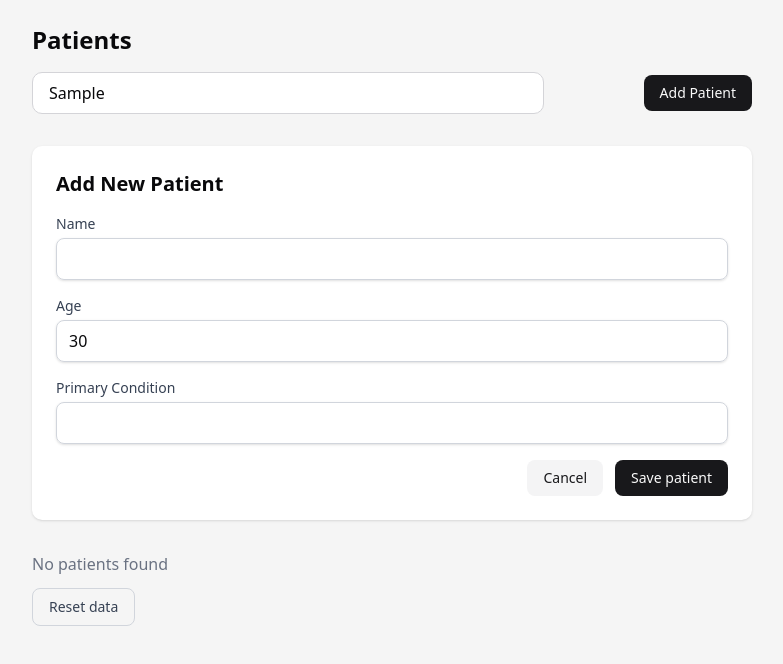
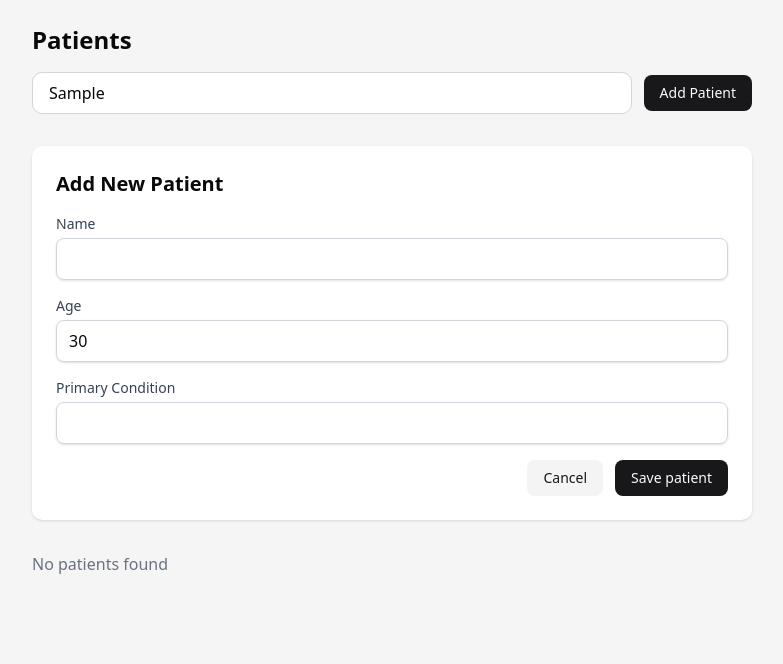
Before and after one commit to manumorante/track-patients, a React (Vite) app: page /patients in a window 1280 px wide. Both pictures are taken after typing "Sample" into the empty fields and a click on the button "Add Patient". Shown: the top 664 px of the page, without its empty margins (248-1031 px from the left). Built offline with nearby package versions, Linux system fonts and the light colour scheme.

Commit message:
refactor: remove props in favor of Zustand!

```diff
--- a/src/components/patients/PatientCard.tsx
+++ b/src/components/patients/PatientCard.tsx
@@ -1,14 +1,17 @@
 import type { Patient } from '@/types'
 import { Link } from 'react-router-dom'
 import { Button } from '../ui/button'
+import { usePatientsStore } from '@/stores/patientsStore'
+import { useDeletePatient } from '@/hooks'
 
 interface Props {
   patient: Patient
-  onEdit: (patient: Patient) => void
-  onDelete: (id: string) => void
 }
 
-export default function PatientCard({ patient, onEdit, onDelete }: Props) {
+export default function PatientCard({ patient }: Props) {
+  const { openForm } = usePatientsStore()
+  const deletePatient = useDeletePatient()
+
   return (
     <div className="flex items-center justify-between rounded-lg border border-zinc-200 bg-white p-4">
       <Link to={`/patients/${patient.id}`}>
@@ -19,8 +22,8 @@ export default function PatientCard({ patient, onEdit, onDelete }: Props) {
       </Link>
 
       <div className="flex gap-2">
-        <Button onClick={() => onEdit(patient)}>Edit</Button>
-        <Button onClick={() => onDelete(patient.id)} variant="destructive">
+        <Button onClick={() => openForm(patient.id)}>Edit</Button>
+        <Button onClick={() => deletePatient.mutate(patient.id)} variant="destructive">
           Delete
         </Button>
       </div>
--- a/src/components/patients/PatientsSearch.tsx
+++ b/src/components/patients/PatientsSearch.tsx
@@ -1,24 +1,21 @@
+import { usePatientsStore } from '@/stores/patientsStore'
 import clsx from 'clsx'
-import type { InputHTMLAttributes } from 'react'
 
-type Props = Omit<InputHTMLAttributes<HTMLInputElement>, 'onChange'> & {
-  value: string
-  onChange: (value: string) => void
-}
+export default function PatientsSearch() {
+  const { searchQuery, setSearchQuery } = usePatientsStore()
 
-export default function PatientsSearch({ value, onChange, className, ...props }: Props) {
   return (
     <input
       type="text"
-      value={value}
-      onChange={(e) => onChange(e.target.value)}
+      value={searchQuery}
+      onChange={(e) => setSearchQuery(e.target.value)}
+      placeholder="Search by patient name..."
+      aria-label="Search patients"
       className={clsx(
-        'w-full rounded-lg border border-zinc-300 bg-white',
+        'w-full flex-1 rounded-lg border border-zinc-300 bg-white',
         'focus:border-zinc-500 focus:ring-1 focus:ring-zinc-500 focus:outline-none',
         'px-4 py-2',
-        className,
       )}
-      {...props}
     />
   )
 }
--- a/src/hooks/index.ts
+++ b/src/hooks/index.ts
@@ -1,8 +1,9 @@
+export { useDebounce } from './useDebounce'
 export {
   usePatients,
   usePatient,
   useCreatePatient,
   useUpdatePatient,
   useDeletePatient,
-  useResetPatients,
 } from './usePatients'
+export { useSearchPatients } from './useSearchPatients'
--- a/src/hooks/usePatients.ts
+++ b/src/hooks/usePatients.ts
@@ -52,14 +52,3 @@ export function useDeletePatient() {
     },
   })
 }
-
-export function useResetPatients() {
-  const queryClient = useQueryClient()
-
-  return useMutation({
-    mutationFn: api.reset,
-    onSuccess: () => {
-      queryClient.invalidateQueries({ queryKey: ['patients'] })
-    },
-  })
-}
--- a/src/hooks/useSearchPatients.ts
+++ b/src/hooks/useSearchPatients.ts
@@ -1,10 +1,8 @@
 import { useDebounce } from '@/hooks/useDebounce'
 import { api } from '@/api/patients'
 import { useQuery } from '@tanstack/react-query'
-import { useState } from 'react'
 
-export function useSearchPatients(initialQuery = '') {
-  const [query, setQuery] = useState(initialQuery)
+export function useSearchPatients(query: string = '') {
   const debouncedQuery = useDebounce(query)
 
   const { data, isLoading } = useQuery({
@@ -12,5 +10,5 @@ export function useSearchPatients(initialQuery = '') {
     queryFn: () => api.search(debouncedQuery),
   })
 
-  return { query, setQuery, results: data, isLoading }
+  return { results: data, isLoading }
 }
--- a/src/pages/PatientListPage.tsx
+++ b/src/pages/PatientListPage.tsx
@@ -1,26 +1,18 @@
-import { PatientsSearch, PatientCard, PatientFormDialog } from '@/components/patients'
+import { PatientCard, PatientFormDialog, PatientsSearch } from '@/components/patients'
 import { Button } from '@/components/ui/button'
-import { useDeletePatient, useResetPatients } from '@/hooks'
 import { useSearchPatients } from '@/hooks/useSearchPatients'
 import { usePatientsStore } from '@/stores/patientsStore'
 
 export default function PatientListPage() {
-  const { openForm } = usePatientsStore()
-  const { query, setQuery, results: patients, isLoading } = useSearchPatients()
-  const deletePatient = useDeletePatient()
-  const resetPatients = useResetPatients()
+  const { openForm, searchQuery } = usePatientsStore()
+  const { results: patients, isLoading } = useSearchPatients(searchQuery)
 
   return (
     <>
       <div className="mb-8 space-y-4">
         <h1 className="text-2xl font-bold">Patients</h1>
-        <div className="flex items-center justify-between">
-          <PatientsSearch
-            value={query}
-            onChange={setQuery}
-            placeholder="Search by patient name..."
-            className="max-w-lg"
-          />
+        <div className="flex items-center gap-3">
+          <PatientsSearch />
           <Button onClick={() => openForm()}>Add Patient</Button>
         </div>
       </div>
@@ -31,25 +23,9 @@ export default function PatientListPage() {
         {isLoading ? (
           <div className="text-gray-500">Searching...</div>
         ) : patients?.length === 0 ? (
-          <>
-            <div className="text-gray-500">No patients found</div>
-
-            <button
-              type="button"
-              onClick={() => resetPatients.mutate()}
-              className="rounded-md border border-gray-300 px-4 py-2 text-sm font-medium text-gray-700 hover:bg-gray-50">
-              Reset data
-            </button>
-          </>
+          <div className="text-gray-500">No patients found</div>
         ) : (
-          patients?.map((patient) => (
-            <PatientCard
-              key={patient.id}
-              patient={patient}
-              onEdit={() => openForm(patient.id)}
-              onDelete={(id) => deletePatient.mutate(id)}
-            />
-          ))
+          patients?.map((patient) => <PatientCard key={patient.id} patient={patient} />)
         )}
       </div>
     </>
--- a/src/stores/patientsStore.ts
+++ b/src/stores/patientsStore.ts
@@ -7,10 +7,12 @@ interface PatientsState {
   patients: Patient[]
   isFormOpen: boolean
   editingPatientId: string | null
+  searchQuery: string
 
   setPatients: (patients: Patient[]) => void
   openForm: (patientId?: string | null) => void
   closeForm: () => void
+  setSearchQuery: (query: string) => void
 }
 
 export const usePatientsStore = create<PatientsState>()(
@@ -20,10 +22,12 @@ export const usePatientsStore = create<PatientsState>()(
         patients: initialPatients,
         isFormOpen: false,
         editingPatientId: null,
+        searchQuery: '',
 
         setPatients: (patients) => set({ patients }),
         openForm: (patientId = null) => set({ isFormOpen: true, editingPatientId: patientId }),
         closeForm: () => set({ isFormOpen: false, editingPatientId: null }),
+        setSearchQuery: (query) => set({ searchQuery: query }),
       }),
       {
         name: 'patients-storage',
```
